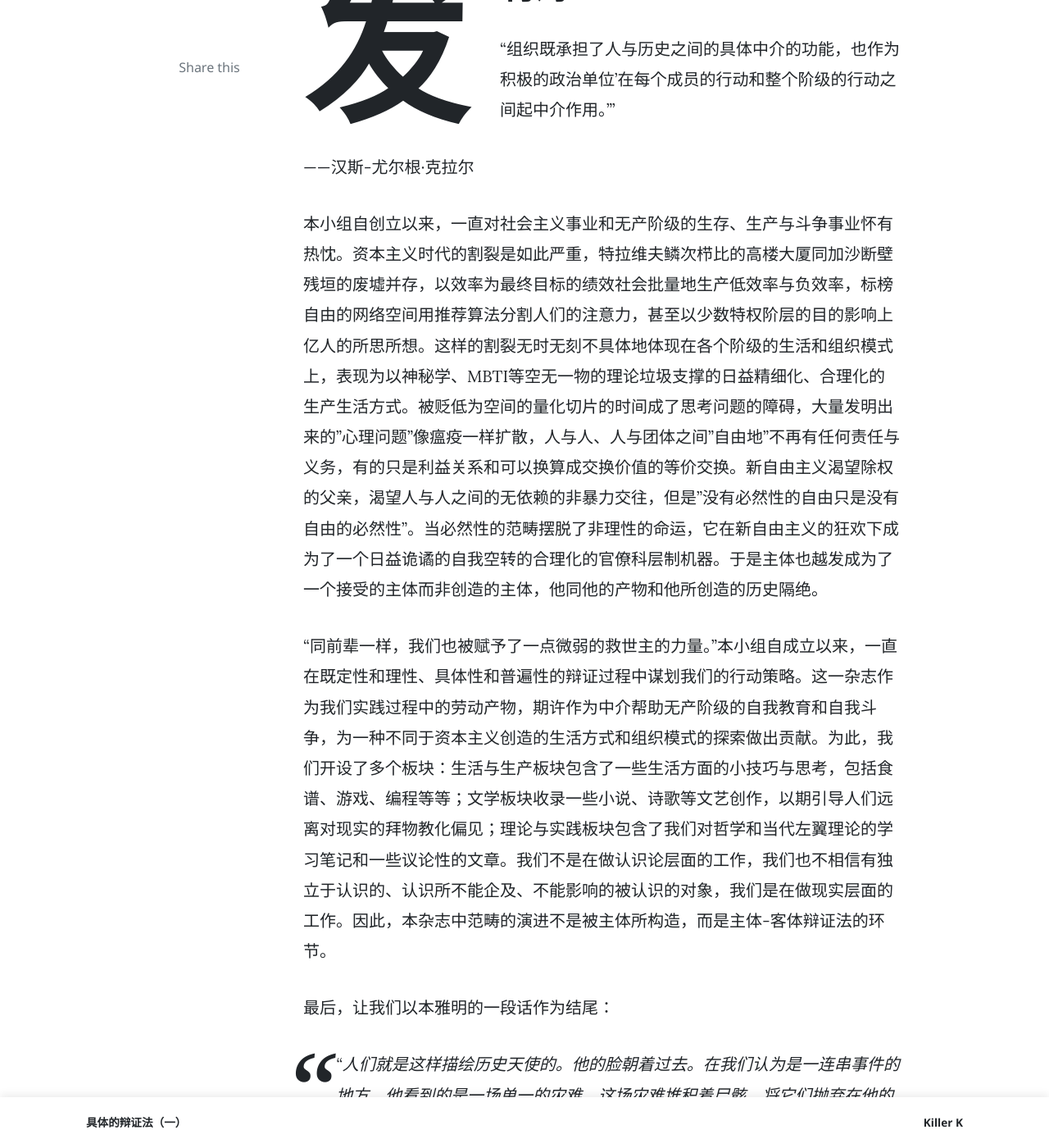
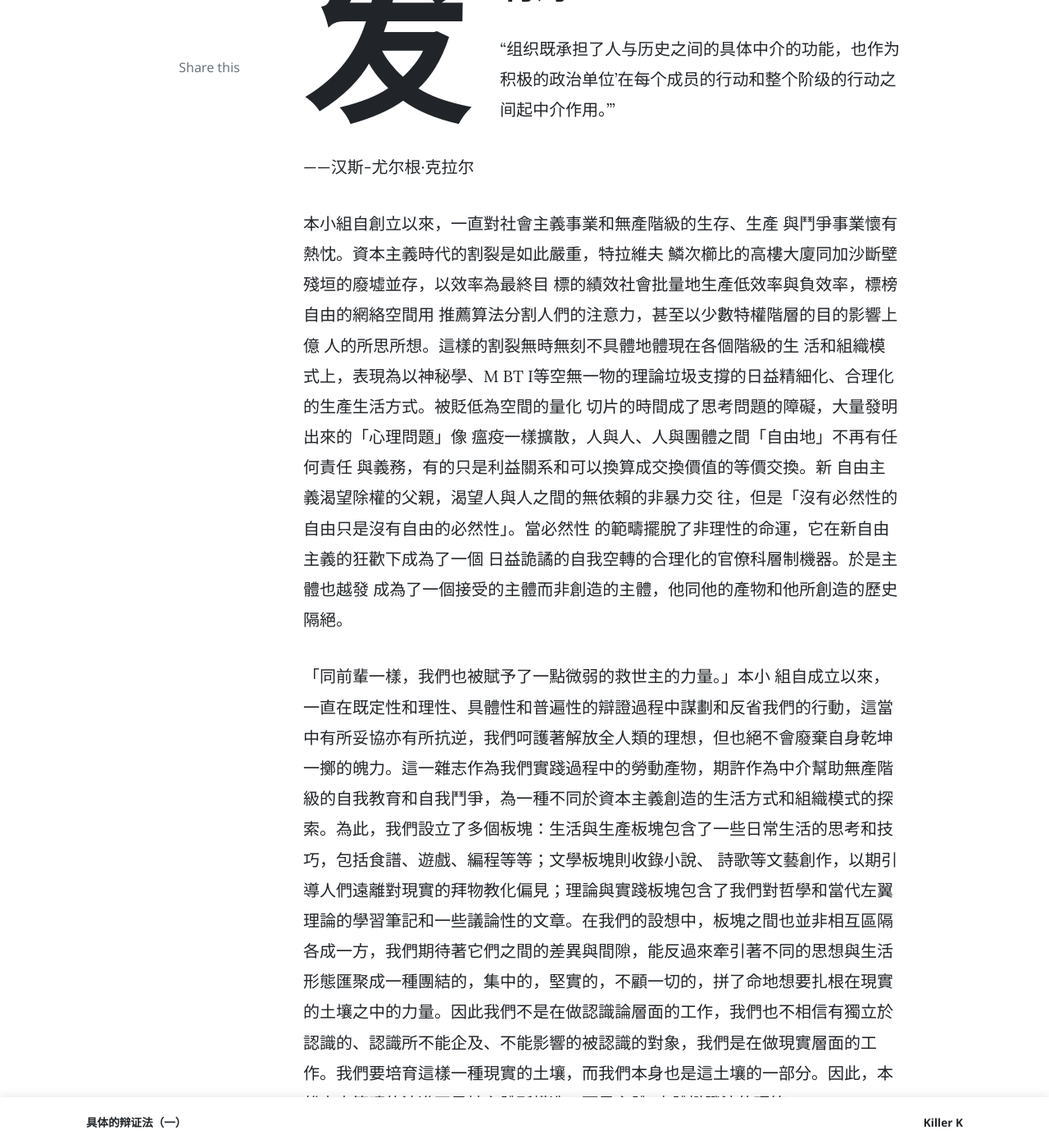
Before and after one commit to zzczzc20/zzczzc20.github.io, a Jekyll site: the page built from docs/_posts/2024-07-08-发刊词.markdown, in a window 1280 px wide and 1400 px high, scrolled down 552 px. Shown: the whole window at 82% size. Built offline with Jekyll 4.4.1, drawn with Linux system fonts in a browser that asks for light colours; nearby versions of some CDN libraries; comment, search, counter and statistics services are not loaded; some of the changed text lies outside the part shown.

```diff
--- a/docs/_posts/2024-07-08-发刊词.markdown
+++ b/docs/_posts/2024-07-08-发刊词.markdown
@@ -13,10 +13,12 @@
 
 ——汉斯-尤尔根·克拉尔
 
-本小组自创立以来，一直对社会主义事业和无产阶级的生存、生产与斗争事业怀有热忱。资本主义时代的割裂是如此严重，特拉维夫鳞次栉比的高楼大厦同加沙断壁残垣的废墟并存，以效率为最终目标的绩效社会批量地生产低效率与负效率，标榜自由的网络空间用推荐算法分割人们的注意力，甚至以少数特权阶层的目的影响上亿人的所思所想。这样的割裂无时无刻不具体地体现在各个阶级的生活和组织模式上，表现为以神秘学、MBTI等空无一物的理论垃圾支撑的日益精细化、合理化的生产生活方式。被贬低为空间的量化切片的时间成了思考问题的障碍，大量发明出来的"心理问题"像瘟疫一样扩散，人与人、人与团体之间"自由地"不再有任何责任与义务，有的只是利益关系和可以换算成交换价值的等价交换。新自由主义渴望除权的父亲，渴望人与人之间的无依赖的非暴力交往，但是"没有必然性的自由只是没有自由的必然性"。当必然性的范畴摆脱了非理性的命运，它在新自由主义的狂欢下成为了一个日益诡谲的自我空转的合理化的官僚科层制机器。于是主体也越发成为了一个接受的主体而非创造的主体，他同他的产物和他所创造的历史隔绝。
+本小組自創立以來，一直對社會主義事業和無產階級的生存、生產 與鬥爭事業懷有熱忱。資本主義時代的割裂是如此嚴重，特拉維夫 鱗次櫛比的高樓大廈同加沙斷壁殘垣的廢墟並存，以效率為最終目 標的績效社會批量地生產低效率與負效率，標榜自由的網絡空間用 推薦算法分割人們的注意力，甚至以少數特權階層的目的影響上億 人的所思所想。這樣的割裂無時無刻不具體地體現在各個階級的生 活和組織模式上，表現為以神秘學、M BT I等空無一物的理論垃圾支撐的日益精細化、合理化的生產生活方式。被貶低為空間的量化 切片的時間成了思考問題的障礙，大量發明出來的「心理問題」像 瘟疫一樣擴散，人與人、人與團體之間「自由地」不再有任何責任 與義務，有的只是利益關系和可以換算成交換價值的等價交換。新 自由主義渴望除權的父親，渴望人與人之間的無依賴的非暴力交 往，但是「沒有必然性的自由只是沒有自由的必然性」。當必然性 的範疇擺脫了非理性的命運，它在新自由主義的狂歡下成為了一個 日益詭譎的自我空轉的合理化的官僚科層制機器。於是主體也越發 成為了一個接受的主體而非創造的主體，他同他的產物和他所創造的歷史隔絕。
 
-"同前辈一样，我们也被赋予了一点微弱的救世主的力量。"本小组自成立以来，一直在既定性和理性、具体性和普遍性的辩证过程中谋划我们的行动策略。这一杂志作为我们实践过程中的劳动产物，期许作为中介帮助无产阶级的自我教育和自我斗争，为一种不同于资本主义创造的生活方式和组织模式的探索做出贡献。为此，我们开设了多个板块：生活与生产板块包含了一些生活方面的小技巧与思考，包括食谱、游戏、编程等等；文学板块收录一些小说、诗歌等文艺创作，以期引导人们远离对现实的拜物教化偏见；理论与实践板块包含了我们对哲学和当代左翼理论的学习笔记和一些议论性的文章。我们不是在做认识论层面的工作，我们也不相信有独立于认识的、认识所不能企及、不能影响的被认识的对象，我们是在做现实层面的工作。因此，本杂志中范畴的演进不是被主体所构造，而是主体-客体辩证法的环节。
+「同前輩一樣，我們也被賦予了一點微弱的救世主的力量。」本小 組自成立以來，一直在既定性和理性、具體性和普遍性的辯證過程中謀劃和反省我們的行動，這當中有所妥協亦有所抗逆，我們呵護著解放全人類的理想，但也絕不會廢棄自身乾坤一擲的魄力。這一雜志作為我們實踐過程中的勞動產物，期許作為中介幫助無產階級的自我教育和自我鬥爭，為一種不同於資本主義創造的生活方式和組織模式的探索。為此，我們設立了多個板塊：生活與生產板塊包含了一些日常生活的思考和技巧，包括食譜、遊戲、編程等等；文學板塊則收錄小說、 詩歌等文藝創作，以期引導人們遠離對現實的拜物教化偏見；理論與實踐板塊包含了我們對哲學和當代左翼理論的學習筆記和一些議論性的文章。在我們的設想中，板塊之間也並非相互區隔各成一方，我們期待著它們之間的差異與間隙，能反過來牽引著不同的思想與生活形態匯聚成一種團結的，集中的，堅實的，不顧一切的，拼了命地想要扎根在現實的土壤之中的力量。因此我們不是在做認識論層面的工作，我們也不相信有獨立於認識的、認識所不能企及、不能影響的被認識的對象，我們是在做現實層面的工作。我們要培育這樣一種現實的土壤，而我們本身也是這土壤的一部分。因此，本雜志中範疇的演進不是被主體所構造，而是主體-客體辯證法的環節。
 
-最后，让我们以本雅明的一段话作为结尾：
+所以讀者們，在此處，休要妄自菲薄，亦休得妄自尊大：自詡羸弱者應相互扶持絕不放棄鬥爭與力爭上游的志氣，自視甚高者若環顧周遭所謂的艱苦愚鈍，怎能不捶胸頓足咒駡自己的無能與虛僞。在此處，便讓精神曲折地，掙扎地栖息在現實的鬥爭當中。
 
-> "人们就是这样描绘历史天使的。他的脸朝着过去。在我们认为是一连串事件的地方，他看到的是一场单一的灾难。这场灾难堆积着尸骸，将它们抛弃在他的面前。天使想停下来唤醒死者，把破碎的世界修补完整。可是从天堂吹来了一阵风暴，它猛烈地吹击着天使的翅膀，以至于他再也无法把它们收拢。这风暴无可抗拒地把天使刮向他背对着的未来，而他面前的残垣断壁却越堆越高直逼天际。这场风暴就是我们所称的进步。"
+最後，讓我們以本雅明的一段話作為結尾：
+
+> 「人們就是這樣描繪歷史天使的。他的臉朝著過去。在我們認為是一連串事件的地方，他看到的是一場單一的災難。這場災難堆積著屍骸，將它們拋棄在他的面前。天使想停下來喚醒死者，把破碎的世界修補完整。可是從天堂吹來了一陣風暴，它猛烈地吹擊著天使的翅膀，以至於他再也無法把它們收攏。這風暴無可抗拒地把天使刮向他背對著的未來，而他面前的殘垣斷壁卻越堆越高直逼天際。這場風暴就是我們所稱的進步。」
```
